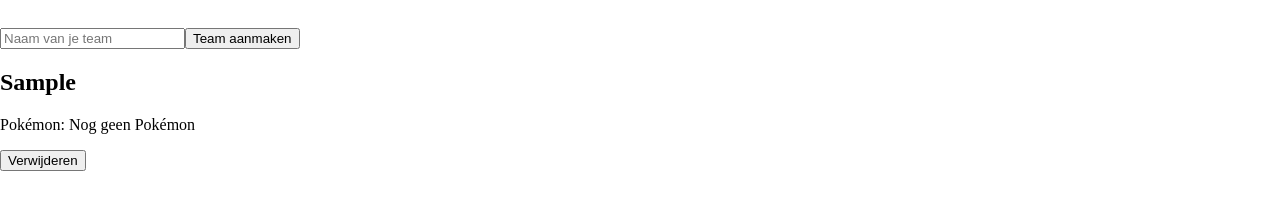
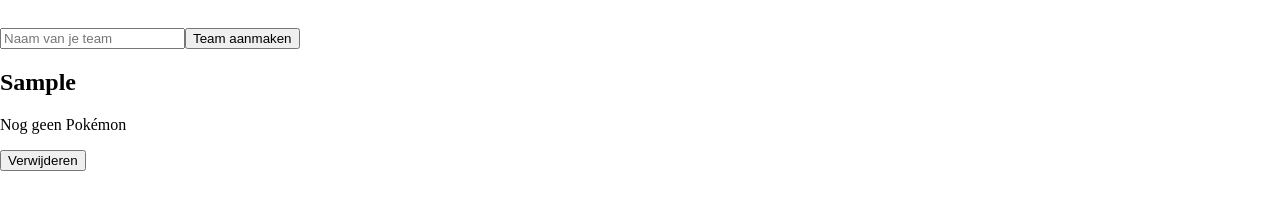
Before and after one commit to Ali102105/FrontEndLJ2, a React (Vite) app in the folder PokemonApp/: page /teams in a window 1280 px wide. Both pictures are taken after typing "Sample" into the empty fields and a click on the button "Team aanmaken". Shown: the part 142-363 px from the top of the page. Built offline with nearby package versions, Linux system fonts and the light colour scheme; a web font is replaced by a local one.

Commit message:
Fouten gefixt.

```diff
--- a/PokemonApp/src/pages/Teams.jsx
+++ b/PokemonApp/src/pages/Teams.jsx
@@ -22,6 +22,19 @@ function Teams({ teams, setTeams }) {
     setTeams(teams.filter((team) => team.id !== id));
   }
 
+  function pokemonVerwijderen(teamId, pokemonNaam) {
+    setTeams(
+      teams.map((team) => {
+        if (team.id !== teamId) return team;
+
+        return {
+          ...team,
+          pokemons: team.pokemons.filter((pokemon) => pokemon !== pokemonNaam),
+        };
+      }),
+    );
+  }
+
   return (
     <div>
       <h1>Teams</h1>
@@ -43,12 +56,21 @@ function Teams({ teams, setTeams }) {
         <div key={team.id}>
           <h2>{team.naam}</h2>
 
-          <p>
-            Pokémon:{" "}
-            {team.pokemons.length === 0
-              ? "Nog geen Pokémon"
-              : team.pokemons.join(", ")}
-          </p>
+          {team.pokemons.length === 0 ? (
+            <p>Nog geen Pokémon</p>
+          ) : (
+            <ul>
+              {team.pokemons.map((pokemon) => (
+                <li key={pokemon}>
+                  {pokemon}
+
+                  <button onClick={() => teamVerwijderen(team.id)}>
+                    Team verwijderen
+                  </button>
+                </li>
+              ))}
+            </ul>
+          )}
 
           <button onClick={() => teamVerwijderen(team.id)}>Verwijderen</button>
         </div>
```
